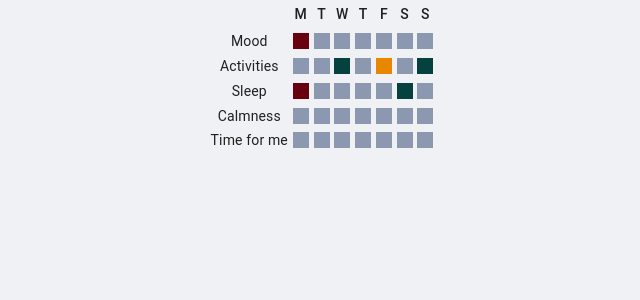
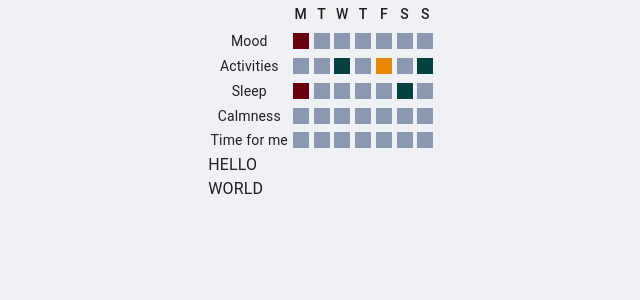
Before and after one commit to kaiuliia/well_being_frontend, a React (Create React App) app: page /user/dashboard in a window 1280 px wide. Shown: the top 300 px of the page, without its empty margins (318-958 px from the left). Built offline with nearby package versions, Linux system fonts and the light colour scheme; the HTML template or start-up script is replaced by a standard one.

Commit message:
added tailwind

```diff
--- a/package.json
+++ b/package.json
@@ -50,6 +50,9 @@
   },
   "devDependencies": {
     "@types/react-router-dom": "^5.3.3",
-    "prettier": "^3.0.3"
+    "autoprefixer": "^10.4.17",
+    "postcss": "^8.4.33",
+    "prettier": "^3.0.3",
+    "tailwindcss": "^3.4.1"
   }
 }
--- a/src/Pages/dashboard.tsx
+++ b/src/Pages/dashboard.tsx
@@ -33,44 +33,13 @@ export function Dashboard(props: Props) {
     window.location.href = "/login/user/survey";
   };
   return (
-    <DashboardTable />
-    // <Box
-    //   sx={{
-    //     position: "relative",
-    //     width: "100%",
-    //     display: "flex",
-    //     flexDirection: "column",
-    //   }}
-    // >
-    //   <Box>
-    //     <Typography component="h2" variant="h4" align="center">
-    //       Hello, {name}!
-    //     </Typography>
-    //
-    //     <Box
-    //       sx={{
-    //         width: "100%",
-    //         display: "flex",
-    //         justifyContent: "center",
-    //       }}
-    //     >
-    //       <Button
-    //         variant="contained"
-    //         sx={{
-    //           position: "absolute",
-    //           color: "#FFFFFF",
-    //         }}
-    //         onClick={dialogOpen}
-    //       >
-    //         Change today
-    //       </Button>
-    //     </Box>
-    //   </Box>
-    //
-    //   <Dialog fullWidth={true} open={open}>
-    //     <Survey />
-    //   </Dialog>
-    // </Box>
+    <Box className="display-none">
+      <DashboardTable />
+      <div className="display-none">
+        HELLO
+        <div>WORLD</div>
+      </div>
+    </Box>
   );
 }
 
```
Also changed, not shown: 1 other file (tests, documents, lock files or other folders).
